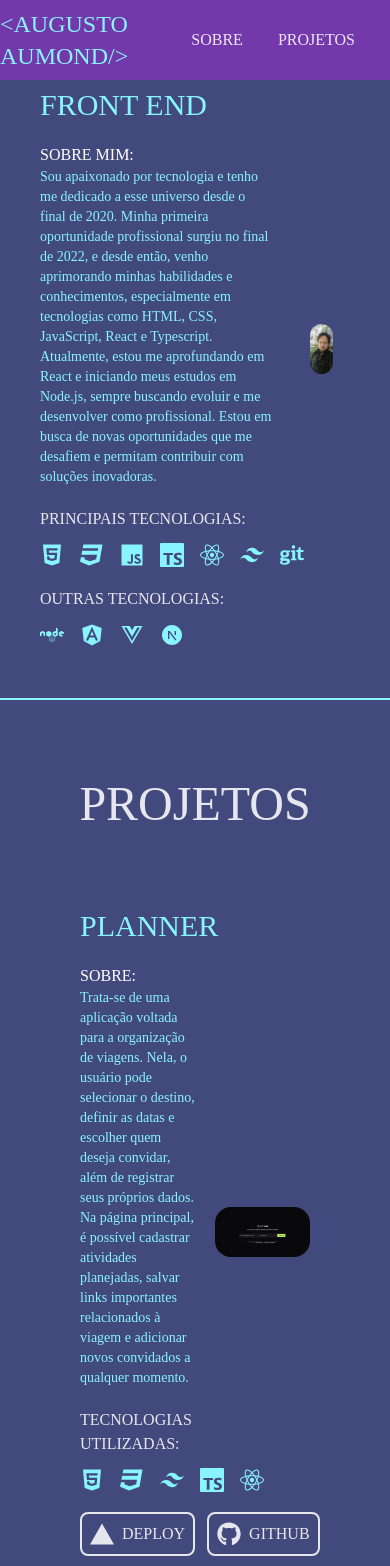
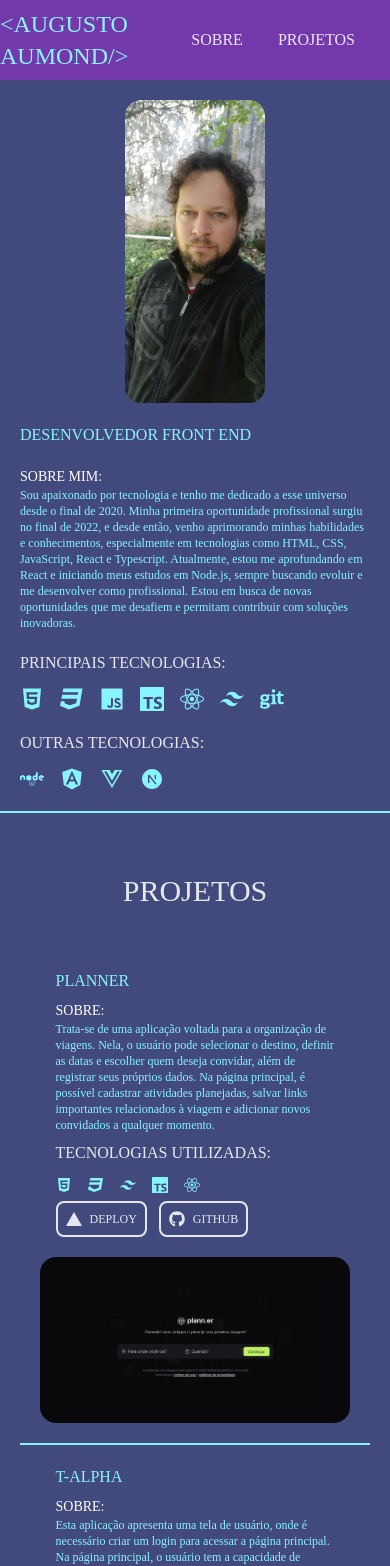
Before and after one commit to AugustoAumond/Portifolio, a React (Vite) app: page / in a window 390 px wide. Shown: the top 1566 px of the page. Built offline with nearby package versions, Linux system fonts and the light colour scheme; a web font is replaced by a local one.

Commit message:
Ajustando responsividade

```diff
--- a/src/components/about/About.tsx
+++ b/src/components/about/About.tsx
@@ -4,19 +4,19 @@ import { SiTypescript } from "react-icons/si";
 
 export default function About(){
     return (
-        <div id="about" className="w-full h-[700px] flex items-center justify-center p-10 border-b-2 border-b-letterColor">
-            <div className="w-full max-w-7xl h-full flex justify-evenly items-center gap-5">
-                <div className="flex flex-col items-start justify-center gap-5 w-[75%]">
-                    <h1 className="text-letterColor text-3xl">
+        <div id="about" className="w-full h-[unset] md:h-[700px] flex items-center justify-center mt-20 p-5 md:p-10 border-b-2 border-b-letterColor">
+            <div className="w-full max-w-7xl h-full flex flex-col-reverse md:flex-row justify-evenly items-center gap-5">
+                <div className="flex flex-col items-start justify-center gap-5 w-[100%]">
+                    <h1 className="text-letterColor text-1xl md:text-3xl">
                         DESENVOLVEDOR FRONT END
                     </h1>
 
                     <div>
-                        <p className="text-white text-base">
+                        <p className="text-white text-sm md:text-base">
                             SOBRE MIM:
                         </p>
 
-                        <p className="text-letterColor text-sm">
+                        <p className="text-letterColor text-xs md:text-sm">
                         Sou apaixonado por tecnologia e tenho me dedicado a esse universo desde o final de 2020. Minha primeira oportunidade profissional surgiu no final de 2022, e desde então, venho aprimorando minhas habilidades e conhecimentos, especialmente em tecnologias como HTML, CSS, JavaScript, React e Typescript. Atualmente, estou me aprofundando em React e iniciando meus estudos em Node.js, sempre buscando evoluir e me desenvolver como profissional. Estou em busca de novas oportunidades que me desafiem e permitam contribuir com soluções inovadoras.
                         </p>
                     </div>
@@ -48,7 +48,7 @@ export default function About(){
                 </div>
 
                 <div className="flex flex-col items-center justify-center gap-5 w-[50%]">
-                    <div className="w-[40%] rounded-2xl overflow-hidden">
+                    <div className="w-[80%] md:w-[40%] rounded-2xl overflow-hidden">
                         <img src="./augusto.jpg" alt="" />
                     </div>
 
--- a/src/components/projects/projects.tsx
+++ b/src/components/projects/projects.tsx
@@ -12,25 +12,24 @@ export default function Projects (){
     }, [projects])
 
     return (
-        <div id="projects" className="w-full border-b-2 border-b-letterColorflex flex-col items-center justify-center p-10 gap-10">
-            <h1 className="text-5xl mt-10 mb-10 text-center">PROJETOS</h1>
+        <div id="projects" className="w-full border-b-2 border-b-letterColorflex flex-col items-center justify-center p-5 md:p-10 gap-10">
+            <h1 className="text-3xl md:text-5xl mt-10 mb-10 text-center">PROJETOS</h1>
             {projects.map((item, index)=>{
                 return (
                 <div className="w-full" key={index} >
-
-                        <div key={index} className="w-full bg-terciaryColor flex flex-col items-center justify-center gap-10 p-10">
-                            <div  className="w-full max-w-7xl h-full flex justify-evenly items-center gap-5">
-                                <div className="flex flex-col items-start justify-center gap-5 w-[50%]">
-                                    <h1 className="text-letterColor text-3xl">
+                    <div key={index} className="w-full border-b-2 border-b-letterColor md:border-b-0 bg-terciaryColor flex flex-col items-center justify-center gap-10 p-5 md:p-10">
+                        <div  className="w-full max-w-7xl h-full flex flex-col justify-evenly items-center gap-5 md:gap-10 md:flex-row">
+                            <div className="flex flex-col flex-1  items-start justify-center gap-2 md:gap-5 w-[90%] md:w-[50%]">
+                                <h1 className="text-letterColor text-1xl md:text-3xl">
                                     {item.name.toUpperCase()}
                                 </h1>
 
                                 <div>
-                                        <p className="text-white text-base">
+                                    <p className="text-white text-sm md:text-base">
                                         SOBRE:
                                     </p>
 
-                                        <p className="text-letterColor text-sm">
+                                    <p className="text-letterColor text-xs md:text-sm">
                                         {item.description}
                                     </p>
                                 </div>
@@ -39,36 +38,34 @@ export default function Projects (){
                                     <p>TECNOLOGIAS UTILIZADAS:</p>
 
                                     <div className="flex gap-4 text-letterColor">
-                                            {item.tecnology.html && <FaHtml5 className="size-6"/>}
-                                            {item.tecnology.css && <FaCss3 className="size-6"/>}
-                                            {item.tecnology.tailwind && <RiTailwindCssFill className="size-6" />}
-                                            {item.tecnology.javascript && <FaJs className="size-6"/>}
-                                            {item.tecnology.typescript && <SiTypescript className="size-6" />}
-                                            {item.tecnology.react && <FaReact className="size-6"/>}
-                                            {item.tecnology.angular && <FaAngular className="size-6" />}
+                                        {item.tecnology.html && <FaHtml5 className="size-4 md:size-6"/>}
+                                        {item.tecnology.css && <FaCss3 className="size-4 md:size-6"/>}
+                                        {item.tecnology.tailwind && <RiTailwindCssFill className="size-4 md:size-6" />}
+                                        {item.tecnology.javascript && <FaJs className="size-4 md:size-6"/>}
+                                        {item.tecnology.typescript && <SiTypescript className="size-4 md:size-6" />}
+                                        {item.tecnology.react && <FaReact className="size-4 md:size-6"/>}
+                                        {item.tecnology.angular && <FaAngular className="size-4 md:size-6" />}
                                     </div>
                                 </div>
 
                                 <div className="w-full flex items-center justify-start gap-3">
-                                        <a href={item.url} target="_blank" className=" border-2 p-2 flex rounded-lg gap-2 hover:border-letterColor hover:text-letterColor">
-                                            <SiVercel className="size-6" /> DEPLOY
+                                    <a href={item.url} target="_blank" className=" border-2 p-2 flex items-center text-xs md:text-base rounded-lg gap-2 hover:border-letterColor hover:text-letterColor">
+                                        <SiVercel className="size-4 md:size-6" /> DEPLOY
                                     </a>
 
-                                        <a href={item.github} target="_blank" className="border-2 p-2 flex rounded-lg gap-2 hover:border-letterColor hover:text-letterColor">
-                                            <FaGithub className="size-6"/> GITHUB
+                                    <a href={item.github} target="_blank" className="items-center border-2 p-2 flex text-xs md:text-base rounded-lg gap-2 hover:border-letterColor hover:text-letterColor">
+                                        <FaGithub className="size-4 md:size-6"/> GITHUB
                                     </a>
                                 </div>
                             </div>
 
-                                <div className="flex flex-col items-center justify-center gap-5 w-[50%]">
+                            <div className="flex flex-col items-center justify-center gap-5 w-[100%] md:w-[50%]">
                                 <div className="overflow-hidden rounded-2xl">
                                     <img src={item.img} alt="" />
                                 </div>
                             </div>
                         </div>
                     </div>
-
-
                 </div>
                 )
             })}
```
Lines whose indentation alone changed are shown as unchanged.
